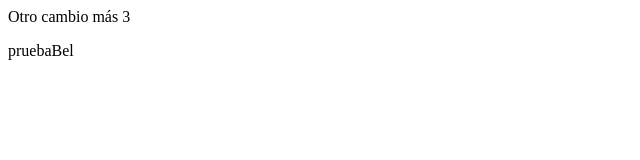
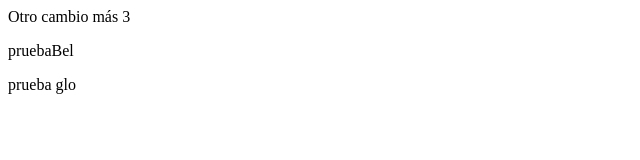
Before and after one commit to BelenCatalan/Code-Fiction-quienes-somos, a plain HTML site: page index.html in a window 1280 px wide. Shown: the full height of the page, 0-640 px from the left. Drawn offline with Linux system fonts and the light colour scheme.

Commit message:
pruebaglo

```diff
--- a/index.html
+++ b/index.html
@@ -10,5 +10,6 @@
   <body>
     Otro cambio más 3
     <p>pruebaBel</p>
+    <p>prueba glo</p>
   </body>
 </html>
```
